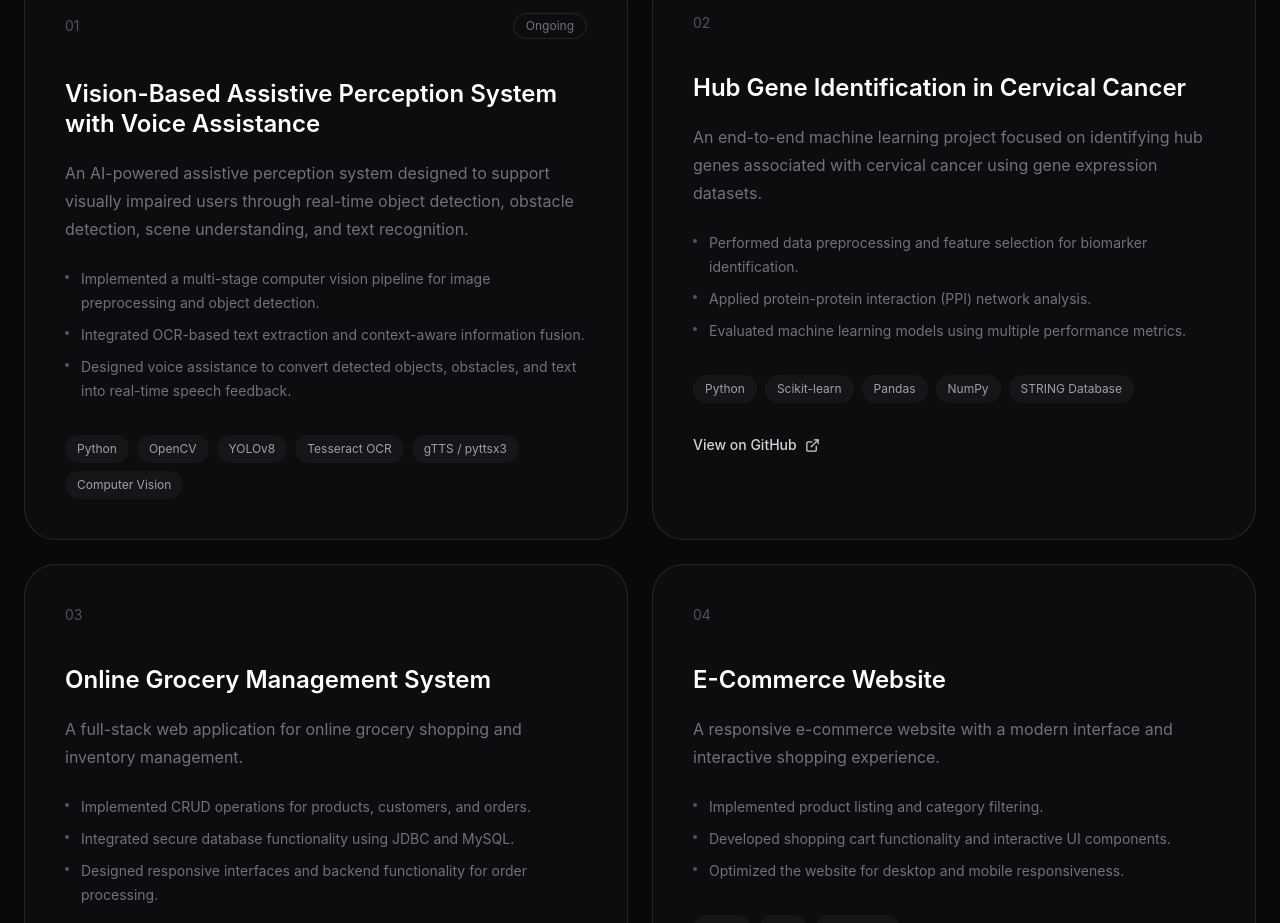
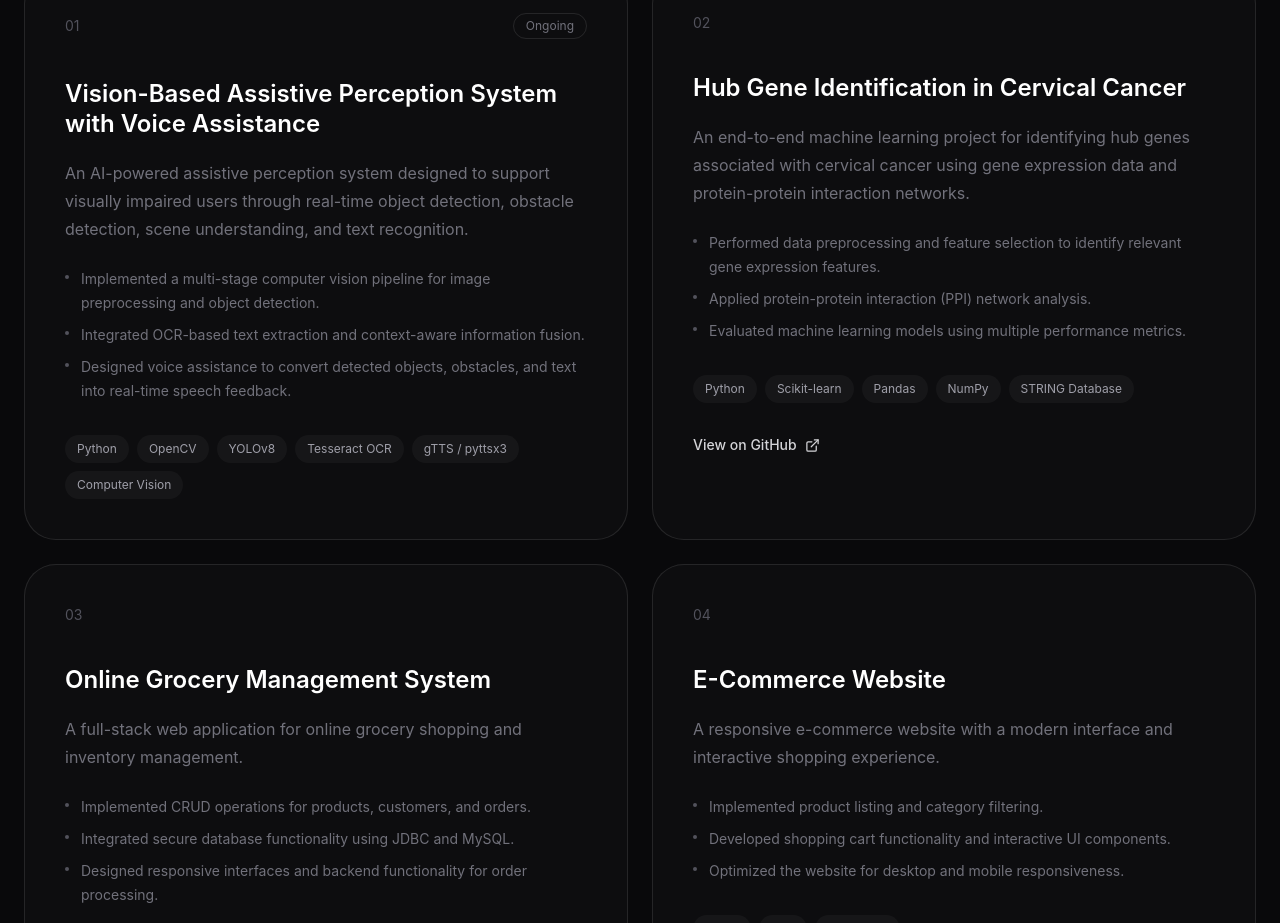
Before and after one commit to TallaSatyaGanesh/portfolio, a React app: page / in a window 1280 px wide. Shown: the part 3838-4761 px from the top of the page. Built offline with nearby package versions, Linux system fonts and the light colour scheme; the HTML template or start-up script is replaced by a standard one.

Commit message:
Update portfolio

```diff
--- a/src/App.jsx
+++ b/src/App.jsx
@@ -110,10 +110,10 @@ const projects = [
     number: "02",
     title: "Hub Gene Identification in Cervical Cancer",
     description:
-      "An end-to-end machine learning project focused on identifying hub genes associated with cervical cancer using gene expression datasets.",
+      "An end-to-end machine learning project for identifying hub genes associated with cervical cancer using gene expression data and protein-protein interaction networks.",
     tech: ["Python", "Scikit-learn", "Pandas", "NumPy", "STRING Database"],
     details: [
-      "Performed data preprocessing and feature selection for biomarker identification.",
+      "Performed data preprocessing and feature selection to identify relevant gene expression features.",
       "Applied protein-protein interaction (PPI) network analysis.",
       "Evaluated machine learning models using multiple performance metrics.",
     ],
```
